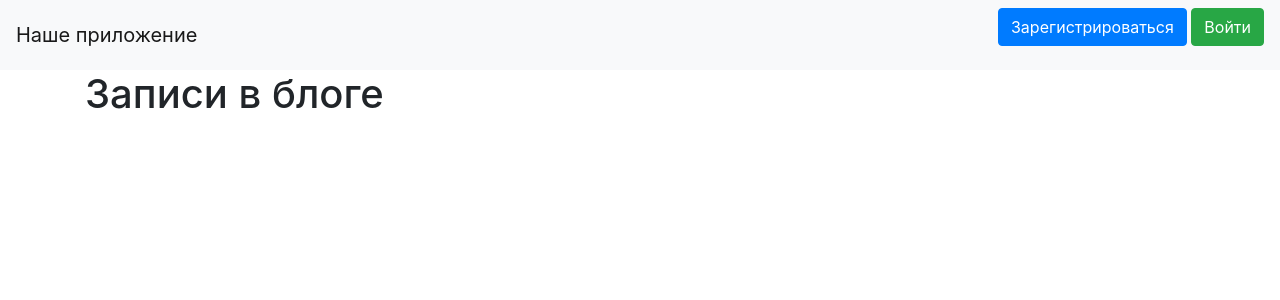
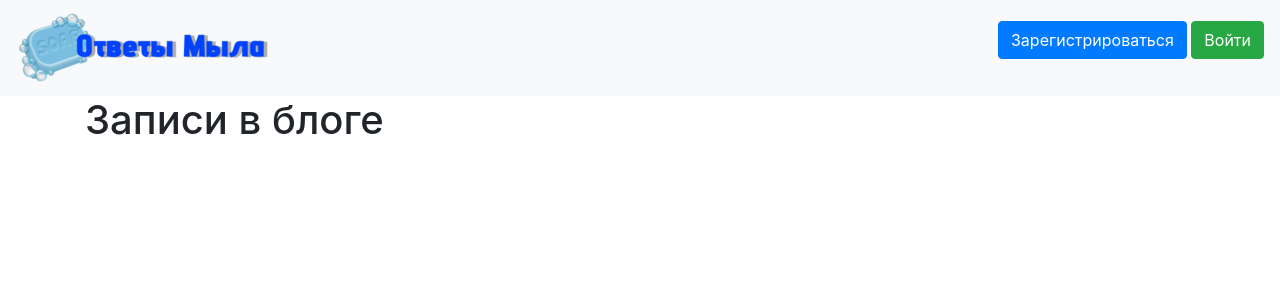
Before and after one commit to gamr416/api_project_yandex2024, a Flask app: page / in a window 1280 px wide. Shown: the top 300 px of the page. Run offline with Flask 3, Linux system fonts and the light colour scheme; data that the repository does not hold is empty; some libraries are stand-ins or nearby versions.

Commit message:
Лучшее лого СНГ

```diff
--- a/main.py
+++ b/main.py
@@ -44,6 +44,12 @@ def login():
 def logout():
     logout_user()
     return redirect("/")
+
+@app.route('/open_user')
+@login_required
+def open_user():
+    pass
+
 
 
 @app.route('/register', methods=['GET', 'POST'])
--- a/templates/base.html
+++ b/templates/base.html
@@ -11,9 +11,9 @@
 <body>
     <header>
         <nav class="navbar navbar-light bg-light">
-            <a class="navbar-brand" href="#">Наше приложение</a>
+            <a class="navbar-brand" href="#"><img src="static/img/logo.png"></a>
             {% if current_user.is_authenticated %}
-            <a class="navbar-brand" href="/logout">{{ current_user.name }}</a>
+            <a class="navbar-brand" href="/open_user">{{ current_user.name }}</a>
             {% else %}
             <p>
                 <a class="btn btn-primary " href="/register">Зарегистрироваться</a>
--- /dev/null
+++ b/templates/user_info.html
@@ -0,0 +1,6 @@
+{% extends "base.html" %}
+
+{% block content %}
+    <h1>{{ current_user.name }}</h1>
+
+{% endblock %}
```
Also changed, not shown: db/blogs.db (added), static/img/logo.png (added).
